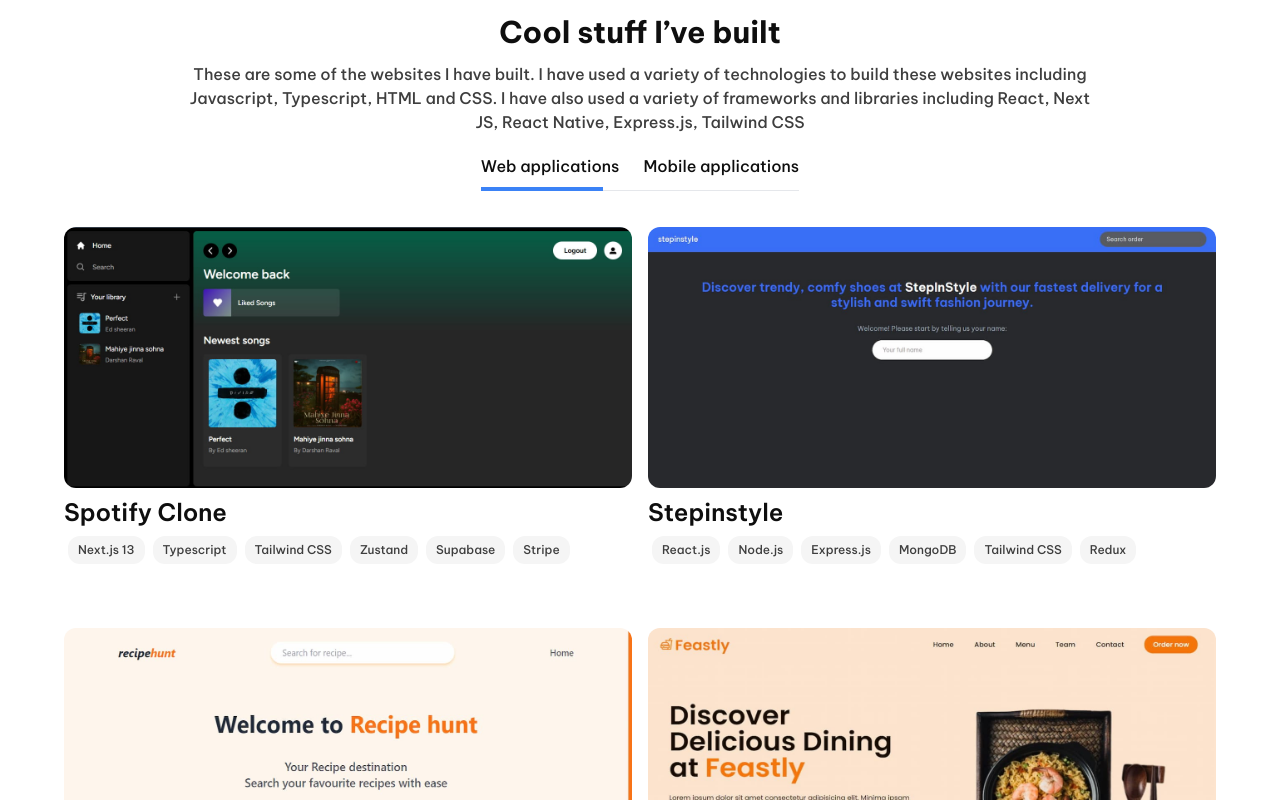
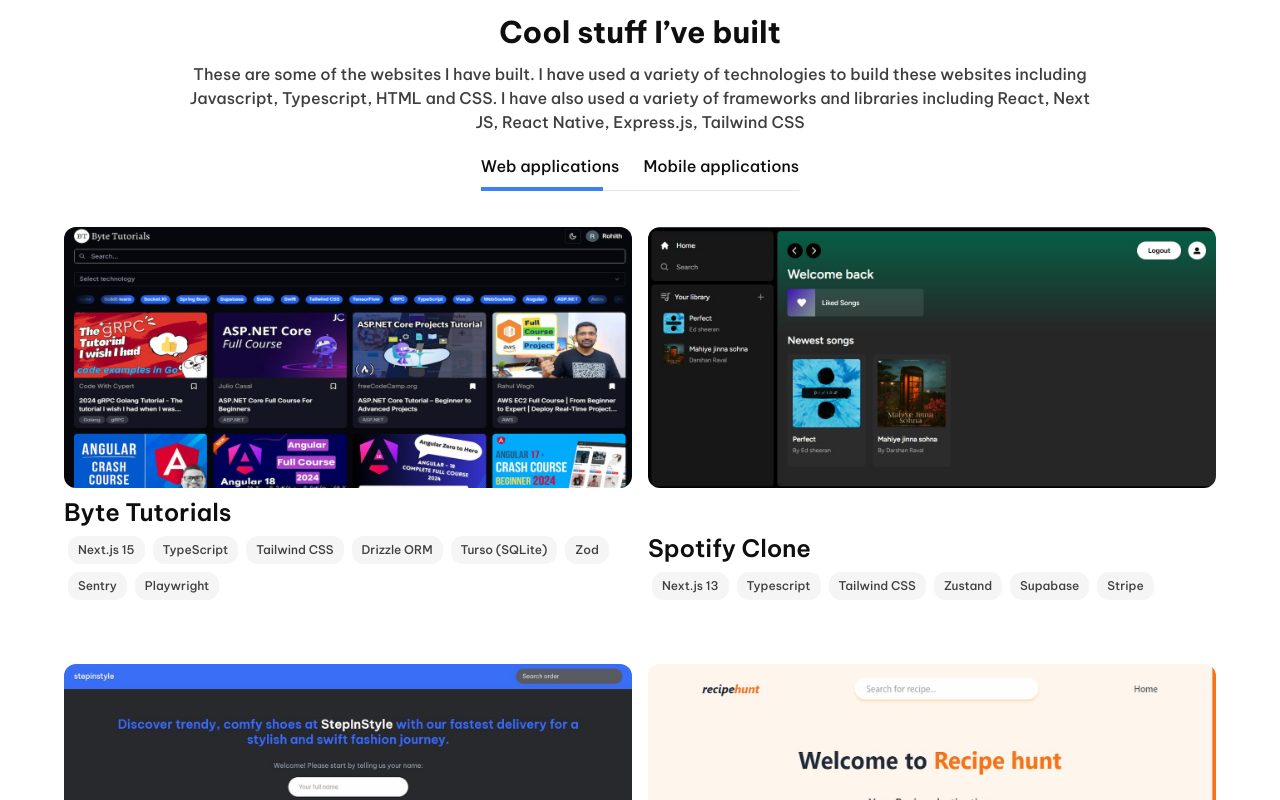
Before and after one commit to RohithReddy-45/my-portfolio, a React (Vite) app: page / in a window 1280 px wide. Shown: the part 1200-2000 px from the top of the page. Built offline with nearby package versions, Linux system fonts and the light colour scheme.

Commit message:
Add new project, skills and update resume link

```diff
--- a/src/components/About/Skills.jsx
+++ b/src/components/About/Skills.jsx
@@ -30,7 +30,7 @@
 			>
 				<strong>Key Technical Skills : </strong>Javascript, Typescript, Python,
 				React.js, Next.js, React Native, Expo, Node.js, Express.js, Tailwind
-				CSS, Redux, Postgres, MongoDB, React Query, Drizzle, Prisma, Zustand
+				CSS, Redux, Postgres, MongoDB, React Query, Drizzle, Prisma, Zustand, Shadcn, Bootstrap
 			</span>
 			<span
 				style={{
--- a/src/components/Home/Home.jsx
+++ b/src/components/Home/Home.jsx
@@ -74,7 +74,7 @@
 					<Button
 						className="md:text-lg"
 						type="secondary"
-						link="https://drive.google.com/file/d/1vMdw8jCA0VlMpAGHZIqa8EaL3NR2UxPj/view?usp=drive_link"
+						link="https://drive.google.com/file/d/1E6CTVr4-Jmf7WBSn1Ildg7W1TnZH4azt/view?usp=drive_link"
 					>
 						Resume
 					</Button>
--- a/src/components/Projects/Projects.jsx
+++ b/src/components/Projects/Projects.jsx
@@ -90,6 +90,7 @@
             {tabsData.map((tab, idx) => {
               return (
                 <button
+                  type='button'
                   key={idx}
                   ref={(el) => (tabsRef.current[idx] = el)}
                   className="pb-3 pt-2"
--- a/src/data/data.jsx
+++ b/src/data/data.jsx
@@ -4,6 +4,25 @@
 export const projects = [
 	{
 		id: 1,
+		name: "Byte Tutorials",
+		description: "A tech learning platform with handpicked YouTube courses to help developers master various technologies.",
+		image: "/assets/ByteTutorials.jpg",
+		githubLink: "",
+		liveSite: "https://byte-tutorials.vercel.app/",
+		tags: [
+			"Next.js 15",
+			"TypeScript",
+			"Tailwind CSS",
+			"Drizzle ORM",
+			"Turso (SQLite)",
+			"Zod",
+			"Sentry",
+			"Playwright",
+		],
+		type: "WebApp",
+	},
+	{
+		id: 2,
 		name: "Vscode portfolio",
 		description: "A mobile app portfolio which resembles Vscode editor.",
 		image: "/assets/vscodeportfolio.jpg",
@@ -21,7 +40,7 @@
 	},
 
 	{
-		id: 2,
+		id: 3,
 		name: "Spotify Clone",
 		description:
 			"An upgraded Spotify clone! Easily upload songs, make secure payments via Stripe.",
@@ -39,7 +58,7 @@
 		type: "WebApp",
 	},
 	{
-		id: 3,
+		id: 4,
 		name: "Stepinstyle",
 		description: "Stepinstyle is an e-commerce shoe store.",
 		image: "/assets/stepinstyle.jpg",
@@ -56,7 +75,7 @@
 		type: "WebApp",
 	},
 	{
-		id: 4,
+		id: 5,
 		name: "Recipe Hunt",
 		description:
 			"Recipehunt is a web app for finding recipes, providing ingredients and quantities for each item.",
@@ -67,7 +86,7 @@
 		type: "WebApp",
 	},
 	{
-		id: 5,
+		id: 6,
 		name: "Feastly",
 		description: "Feastly is a responsive restaurant website landing page.",
 		image: "/assets/Feastly.jpg",
```
Also changed, not shown: public/assets/ByteTutorials.jpg (added).
